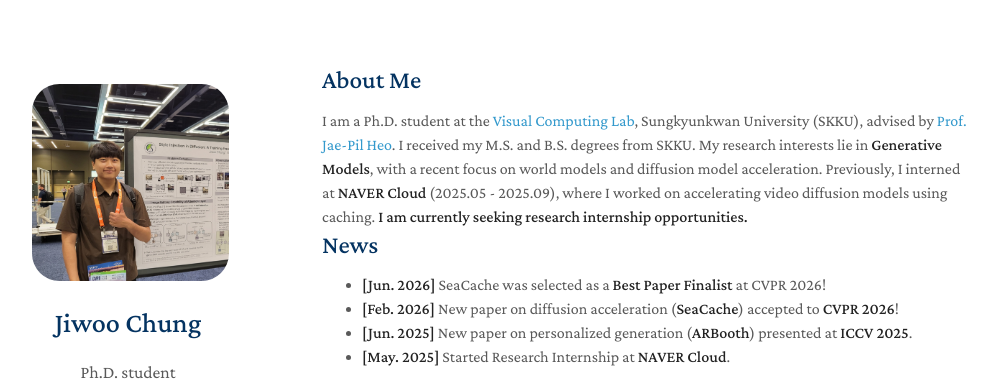
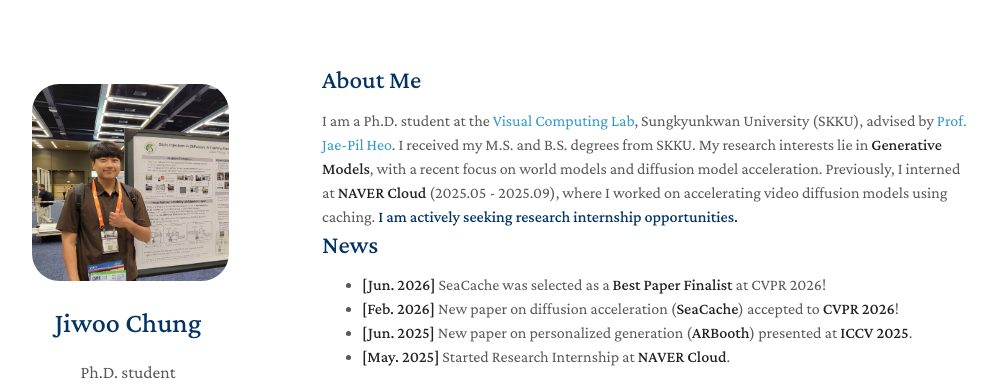
Before and after one commit to jiwoogit/jiwoogit.github.io, a Jekyll site: the page built from index.md, in a window 1280 px wide and 900 px high. Shown: the top 389 px of the window, without its empty margins (148-1151 px from the left). Built offline with Jekyll 4.4.1, drawn with Linux system fonts in a browser that asks for light colours; nearby versions of some CDN libraries; a style sheet for code colours, icons or effects is not loaded; our own code applies the rules of GitHub Pages for plain Markdown files.

Commit message:
Update index.md

```diff
--- a/index.md
+++ b/index.md
@@ -6,7 +6,7 @@ layout: homepage
 
 <div class="about" markdown="1">
 
-I am a Ph.D. student at the [Visual Computing Lab](https://sites.google.com/site/vclabskku), Sungkyunkwan University (SKKU), advised by [Prof. Jae-Pil Heo](https://sites.google.com/site/jaepilheo). I received my M.S. and B.S. degrees from SKKU. My research interests lie in **Generative Models**, with a recent focus on world models and diffusion model acceleration. Previously, I interned at **NAVER Cloud** (2025.05 - 2025.09), where I worked on accelerating video diffusion models using caching. <span style="color: #228B22;">**I am currently seeking research internship opportunities.**</span>
+I am a Ph.D. student at the [Visual Computing Lab](https://sites.google.com/site/vclabskku), Sungkyunkwan University (SKKU), advised by [Prof. Jae-Pil Heo](https://sites.google.com/site/jaepilheo). I received my M.S. and B.S. degrees from SKKU. My research interests lie in **Generative Models**, with a recent focus on world models and diffusion model acceleration. Previously, I interned at **NAVER Cloud** (2025.05 - 2025.09), where I worked on accelerating video diffusion models using caching. <strong style="color: #003366;">I am actively seeking research internship opportunities.</strong>
 </div>
 
 <!-- I am a Ph.D. student at [Visual Computing Lab](https://sites.google.com/site/vclabskku) advised by [Prof. Jae-Pil Heo](https://sites.google.com/site/jaepilheo).
```
